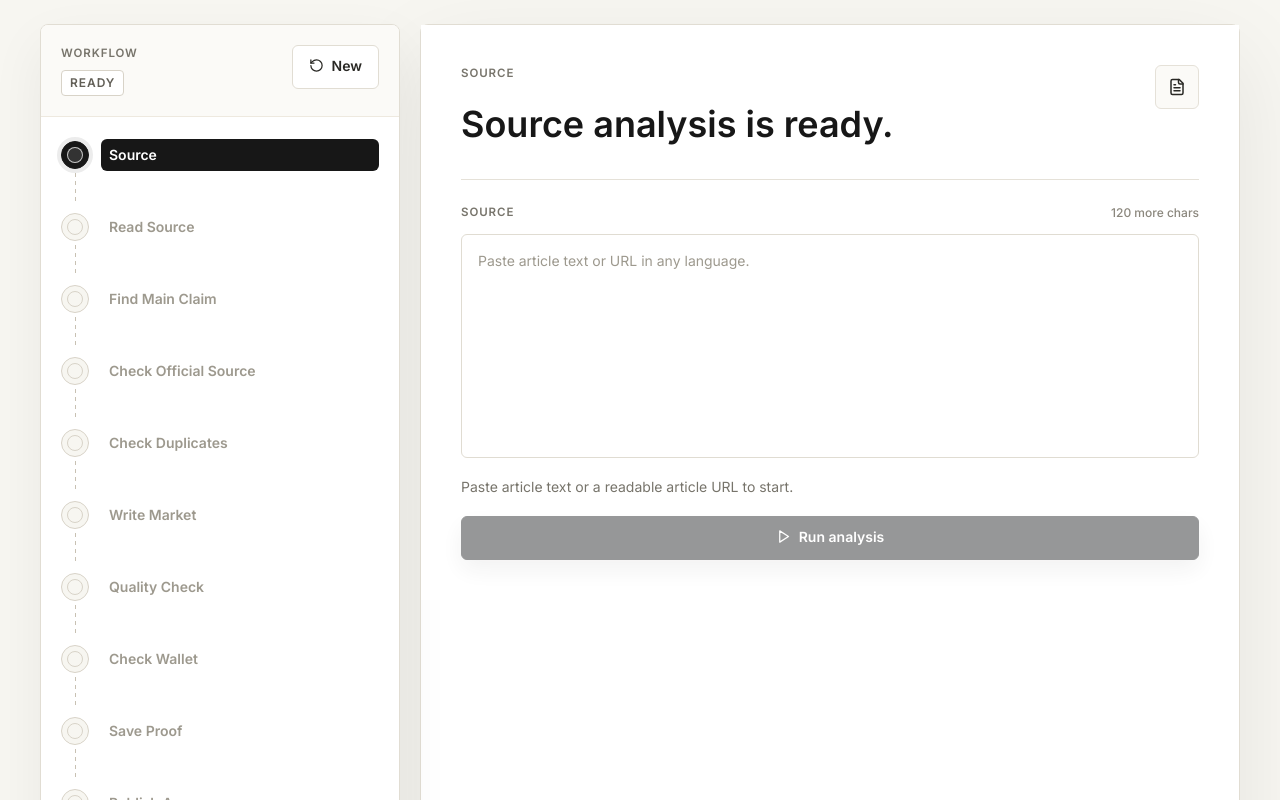
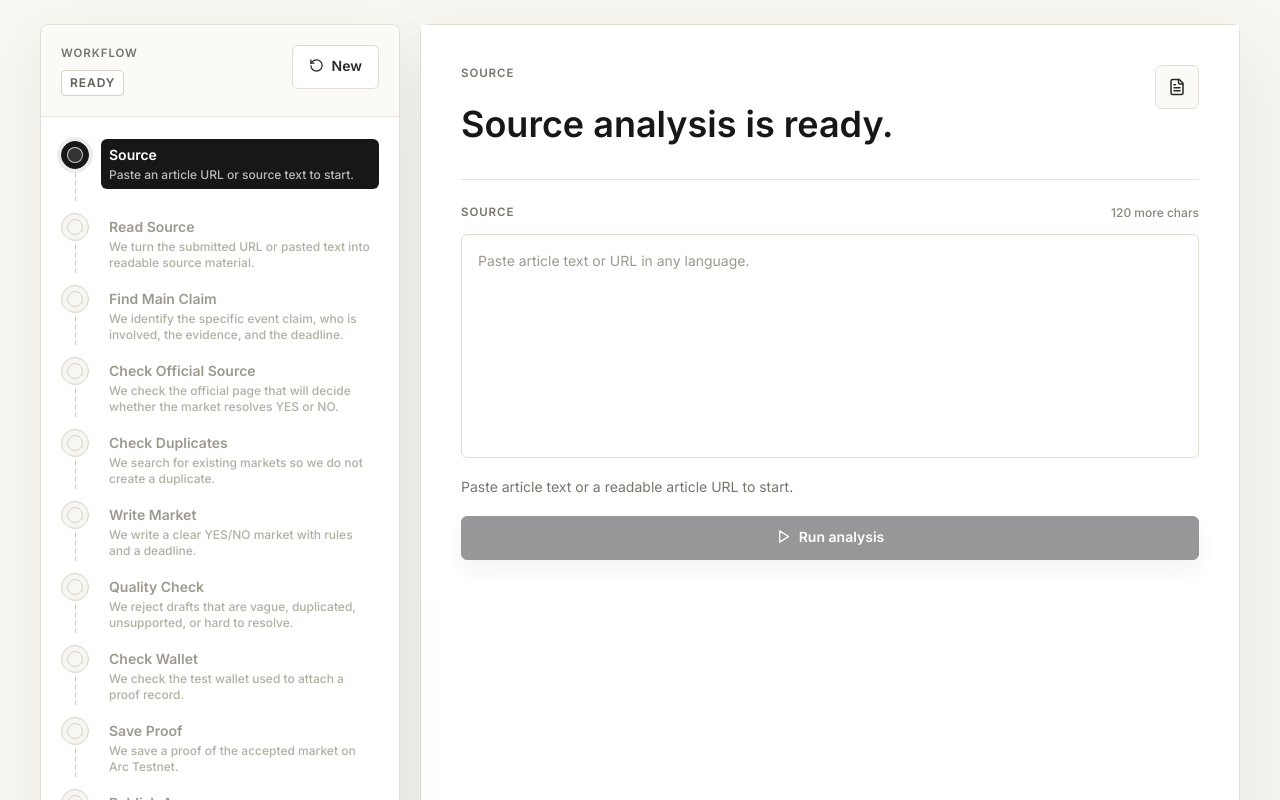
Before and after one commit to IFAKA/agorababel, a React (Vite) app: page / in a window 1280 px wide. Both pictures are taken after a click on the button "Analyze source". Built offline with nearby package versions, Linux system fonts and the light colour scheme.

Commit message:
Add workflow step descriptions

```diff
--- a/src/app/components/processing/ProcessingScreenView.tsx
+++ b/src/app/components/processing/ProcessingScreenView.tsx
@@ -483,6 +483,9 @@ function VerticalProgressRail({
                 }`}
               >
                 <span className="block truncate text-sm font-semibold leading-5">{step.label}</span>
+                <span className={`mt-0.5 block text-xs leading-4 ${selected ? 'text-white/70' : disabled ? 'text-[#B3AEA3]' : 'text-[#756F64]'}`}>
+                  {step.description}
+                </span>
               </button>
             </li>
           );
```
